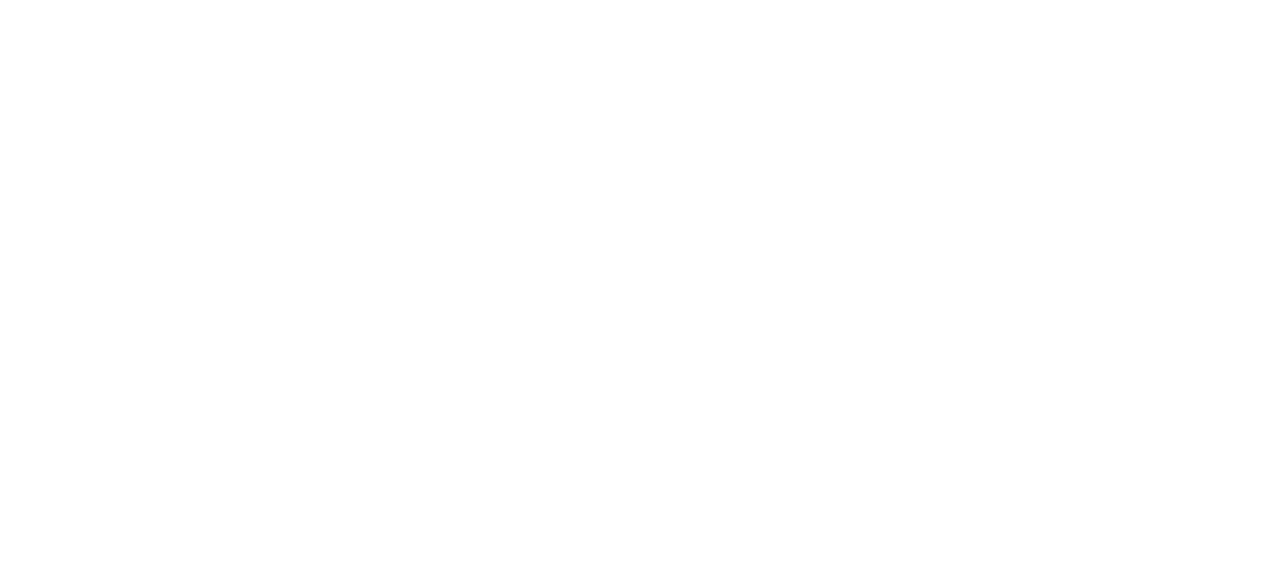
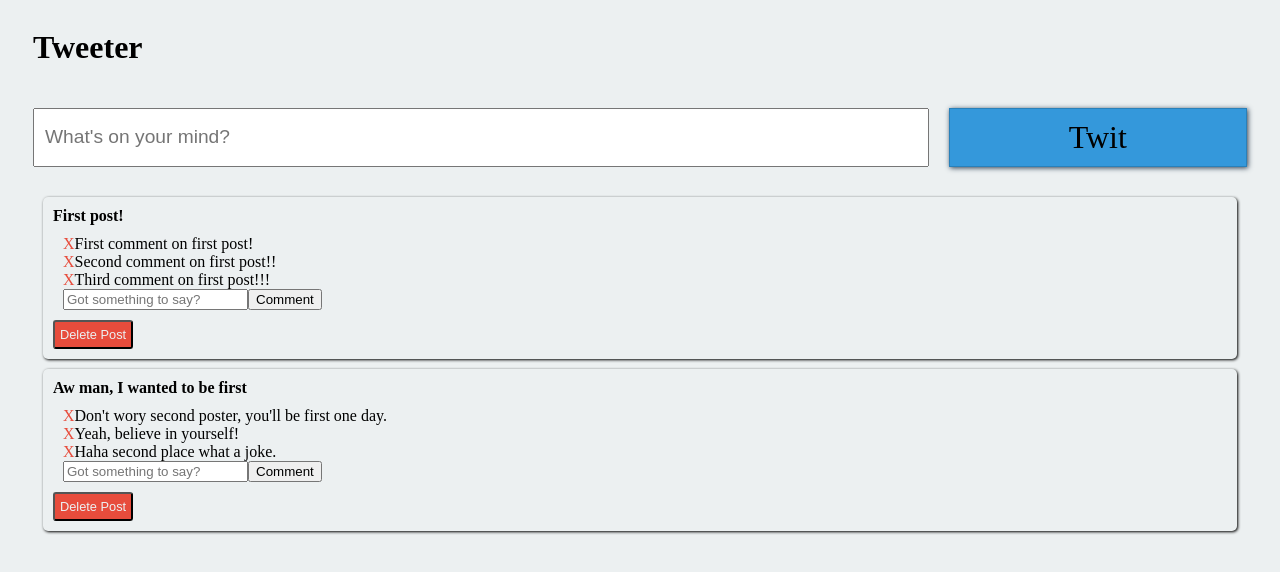
Before and after one commit to tzlilhaim/tweeter, a plain HTML site: page index.html in a window 1280 px wide. Drawn offline with nearby package versions, Linux system fonts and the light colour scheme; a web font is replaced by a local one.

Commit message:
Added render.js and style.css for rendering step

```diff
--- a/index.html
+++ b/index.html
@@ -1,11 +1,24 @@
 <!DOCTYPE html>
-<html lang="en">
+<html>
+
 <head>
-    <meta charset="UTF-8">
-    <meta name="viewport" content="width=device-width, initial-scale=1.0">
     <title>Tweeter</title>
+    <link href="https://fonts.googleapis.com/css?family=Balthazar" rel="stylesheet">
+    <link rel="stylesheet" type="text/css" media="screen" href="style.css" />
+    <script src="https://ajax.googleapis.com/ajax/libs/jquery/3.3.1/jquery.min.js"></script>
 </head>
+
 <body>
-    <script src="logic.js"></script>
+
+    <div id="container">
+        <h1 id="title">Tweeter</h1><input type="text" placeholder="What's on your mind?" id="input">
+        <div id="post" onclick="post()">Twit</div>
+        <div id="posts"></div>
+    </div>
+
+    <script src="render.js"></script> <!-- You'll create this soon -->
+    <script src="logic.js"></script> <!-- You've got this -->
+    <script src="main.js"></script> <!-- You'll create this soon -->
 </body>
+
 </html>
--- a/logic.js
+++ b/logic.js
@@ -1,24 +1,41 @@
 // Modules
 
 const Tweeter = function () {
-    const posts = []
-    let postIdCounter = posts.length
-    let commentIdCounter = 0
-    const getPosts = () => posts
+    const _posts = [{
+        text: "First post!",
+        id: "p1",
+        comments: [
+            { id: "c1", text: "First comment on first post!" },
+            { id: "c2", text: "Second comment on first post!!" },
+            { id: "c3", text: "Third comment on first post!!!" }
+        ]
+    },
+    {
+        text: "Aw man, I wanted to be first",
+        id: "p2",
+        comments: [
+            { id: "c4", text: "Don't wory second poster, you'll be first one day." },
+            { id: "c5", text: "Yeah, believe in yourself!" },
+            { id: "c6", text: "Haha second place what a joke." }
+        ]
+    }]
+    let postIdCounter = _posts.length
+    let commentIdCounter = 6
+    const getPosts = () => _posts
     const addPost = (pText) => {
         debugger
-        posts.push({ text: pText, id: "p" + (postIdCounter + 1), comments: [] })
+        _posts.push({ text: pText, id: "p" + (postIdCounter + 1), comments: [] })
         postIdCounter++
     }
     const removePost = (postID) => {
-        for (p of posts) {
+        for (p of _posts) {
             if (p.id == postID) {
-                posts.splice(posts.indexOf(p), 1)
+                _posts.splice(_posts.indexOf(p), 1)
             }
         }
     }
     const addComment = (cText, postID) => {
-        for (p of posts) {
+        for (p of _posts) {
             debugger
             if (p.id == postID) {
                 p.comments.push({id: "c" + (commentIdCounter + 1), text: cText,})
@@ -28,7 +45,7 @@ const Tweeter = function () {
     }
     const removeComment = (postID, commentID) => {
         debugger
-        for (p of posts) {
+        for (p of _posts) {
             if (p.id == postID) {
                 for (c of p.comments) {
                     if (c.id == commentID) {
--- /dev/null
+++ b/main.js
@@ -0,0 +1,8 @@
+const tweeter = Tweeter()
+const renderer = Renderer()
+
+console.log(tweeter.getPosts())
+debugger
+renderer.renderPosts(tweeter.getPosts())
+debugger
+renderer.renderPosts(tweeter.getPosts())
--- /dev/null
+++ b/render.js
@@ -0,0 +1,49 @@
+const Renderer = function () {
+    renderPosts = posts => {
+
+        // Empty posts in view
+        $("#posts").empty()
+
+        // Generate comments section for the post's comments
+        const genPostComments = commentsArr => {
+
+            // If there are comments on this post, generate a comment element for each
+            let cElements = ``
+            if (commentsArr.length) {
+
+                // Create comment delete span element
+                const commentDeleteEl = `<span class='delete-comment'>X</span>`
+
+                // Run all over coments arr and create full comment node
+                for (comment of commentsArr) {
+                    cElements = cElements + `<div data-id='${comment.id}'>${commentDeleteEl + comment.text}</div>`
+                }
+            }
+
+            // Create the add comment div
+            const commentAddEl = `<div><input placeholder='Got something to say?'><button>Comment</button></div>`
+            let commentsSection = `<div class='comments'>${cElements + commentAddEl}</div>`
+            return commentsSection
+        }
+
+        // Generate a span element for the post's text
+        const genPostText = text => `<span class='post-text'>${text}</span>`
+
+        // Create the post's delete button element
+        const postDeleteEl = `<button class='delete'>Delete Post</button>`
+
+        // Generate a full post div element and its content
+        const genPostElement = post => {
+
+            let postElement = `<div class='post' data-id='${post.id}'>
+                ${genPostText(post.text) + genPostComments(post.comments) + postDeleteEl}</div>`
+            return postElement
+        }
+
+        // Run all over posts arr and create & append nodes to the html
+        for (post of posts) {
+            $("#posts").append(genPostElement(post))
+        }
+    }
+    return { renderPosts }
+}
--- /dev/null
+++ b/style.css
@@ -0,0 +1,76 @@
+body{
+    background-color: #ecf0f1;
+    font-family: 'Balthazar', serif;
+}
+
+#container{
+    display: grid;
+    grid-gap: 20px;
+    padding-left: 25px;
+    padding-right: 25px;
+    grid-template-columns: 3fr 1fr;
+    grid-template-areas:
+    "h .""i b""p p"
+}
+
+#header{
+    grid-area: h;
+    color: #3498db;
+}
+
+#input{
+    grid-area: i;
+    padding: 10px;
+    font-size: 1.5vw;
+}
+
+#posts{
+    grid-area: p;
+}
+
+#post{
+    grid-area: b;
+    padding: 10px;
+    background-color: #3498db;
+    border: 1px solid #2980b9;
+    box-shadow: 1px 1px 5px #2c3e50;
+    cursor: pointer;
+    display: flex;
+    justify-content: center;
+    font-size: 2.5vw;
+}
+
+.post{
+    box-shadow: 1px 1px 3px;
+    margin: 10px;
+    border-radius: 5px;
+    padding: 10px;
+}
+
+#post:active{
+    background-color: #2980b9
+}
+
+.post-text{
+    font-weight: bold;
+}
+
+.comments{
+    margin-left: 10px;
+    margin: 10px;
+}
+
+.delete{
+    cursor: pointer;
+    color: #ecf0f1;
+    background-color: #e74c3c;
+    display: inline-block;
+    padding: 5px;
+    border-radius: 3px;
+    font-size: 0.8em;
+}
+
+.delete-comment{
+    cursor: pointer;
+    color: #e74c3c;
+}
```
